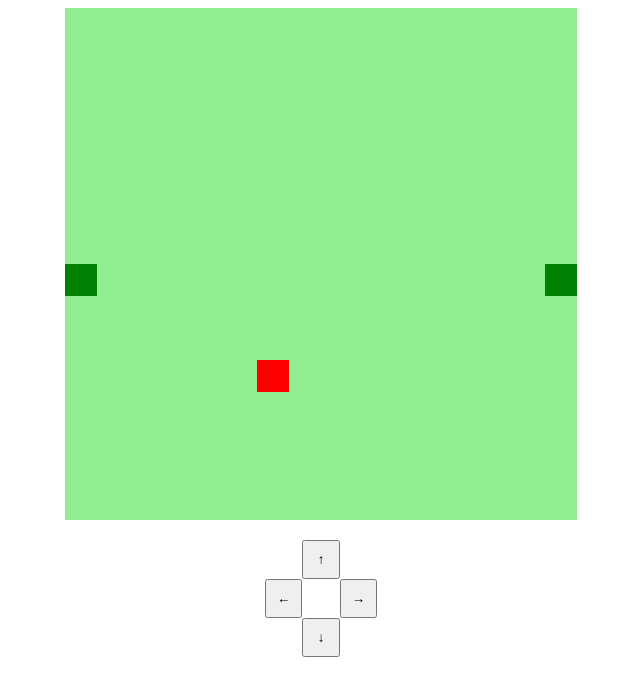
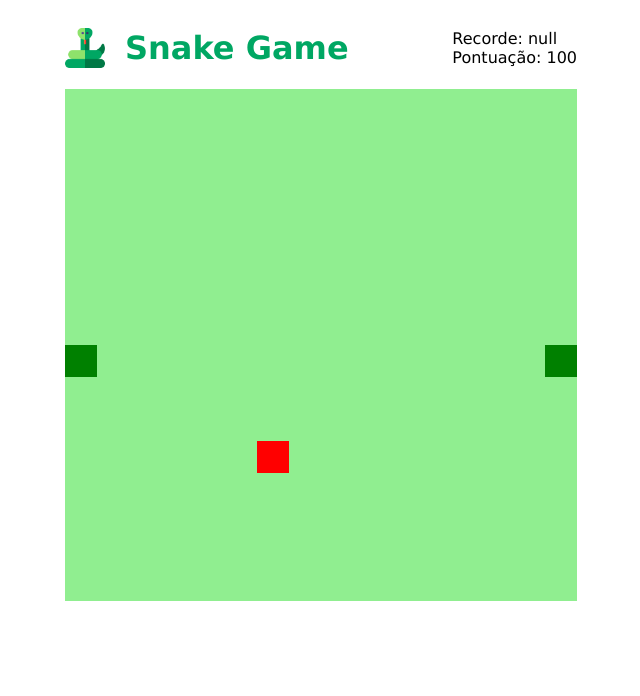
Before and after one commit to AndersonMendes567/jogo-cobrinha, a plain HTML site: page index.html in a window 1280 px wide. Shown: the whole page, without its empty margins (319-959 px from the left). Drawn offline with Linux system fonts and the light colour scheme.

Commit message:
melhorada a interface

```diff
--- a/css/style.css
+++ b/css/style.css
@@ -1,3 +1,11 @@
+body {
+  font-family: Verdana, Geneva, Tahoma, sans-serif;
+}
+
+a {
+  text-decoration: none;
+}
+
 .container {
   max-width: 512px;
   margin: 0 auto;
@@ -7,7 +15,40 @@
   align-items: center;
 }
 
+header {
+  width: 100%;
+  display: flex;
+  align-items: center;
+  justify-content: space-between;
+}
+
+.logo {
+  display: flex;
+  align-items: center;
+}
+
+header img {
+  width: 40px;
+  height: 40px;
+  margin-right: 20px;
+}
+
+header h1 {
+  color: #00a763;
+}
+
+aside {
+  display: flex;
+  flex-direction: column;
+  margin-left: 20px;
+}
+
 .controls {
+  display: none;
+}
+
+.small .controls {
+  display: block;
   margin-top: 20px;
   display: grid;
   grid-template-columns: 1fr 1fr 1fr;
@@ -15,7 +56,7 @@
 }
 
 .controls button {
-  padding: 10px;
+  padding: 10px 15px;
 }
 
 .left {
--- a/index.html
+++ b/index.html
@@ -7,9 +7,20 @@
     <title>Snake Game</title>
     <script src="js/script.js" defer></script>
     <link rel="stylesheet" href="css/style.css" />
+    <link rel="shortcut icon" href="snake.ico" type="image/x-icon" />
   </head>
   <body>
     <div class="container">
+      <header>
+        <a href="index.html" class="logo">
+          <img src="img/snake.png" alt="Logo Snake Game" />
+          <h1>Snake Game</h1>
+        </a>
+        <aside>
+          <span id="record"></span>
+          <span id="score">Pontuação: 0</span>
+        </aside>
+      </header>
       <canvas id="snake" width="512px" height="512px"></canvas>
       <div class="controls">
         <button class="left">&larr;</button>
--- a/js/script.js
+++ b/js/script.js
@@ -1,9 +1,14 @@
+let record = document.getElementById('record')
+let score = document.getElementById('score')
+let qtScores = 0
+record.innerText = `Recorde: ${localStorage.getItem('record')}`
 let canvas = document.getElementById('snake')
 
 let smallDisplay = window.matchMedia('(max-width: 550px)')
 if (smallDisplay.matches) {
   canvas.style.width = '320px'
   canvas.style.height = '320px'
+  document.documentElement.classList.add('small')
 }
 
 let context = canvas.getContext('2d')
@@ -79,13 +84,6 @@ function iniciarJogo() {
   if (snake[0].y > 15 * box && direction != 'up') snake[0].y = 0
   if (snake[0].y < 0 && direction != 'down') snake[0].y = 16 * box
 
-  for (let i = 1; i < snake.length; i++) {
-    if (snake[0].x == snake[i].x && snake[0].y == snake[i].y) {
-      clearInterval(jogo)
-      alert('Game Over! :(')
-    }
-  }
-
   criaBG()
   criaSnack()
   drawFood()
@@ -103,6 +101,18 @@ function iniciarJogo() {
   } else {
     food.x = Math.floor(Math.random() * 15 + 1) * box
     food.y = Math.floor(Math.random() * 15 + 1) * box
+    qtScores += 100
+    score.innerText = `Pontuação: ${qtScores}`
+  }
+
+  for (let i = 1; i < snake.length; i++) {
+    if (snake[0].x == snake[i].x && snake[0].y == snake[i].y) {
+      clearInterval(jogo)
+      if (qtScores > parseInt(localStorage.getItem('record'))) {
+        localStorage.setItem('record', `${qtScores}`)
+      }
+      alert('Game Over! Que pena, você PERDEU!  :(')
+    }
   }
 
   let newHead = {
```
Also changed, not shown: img/snake.png (added), snake.ico (added).
